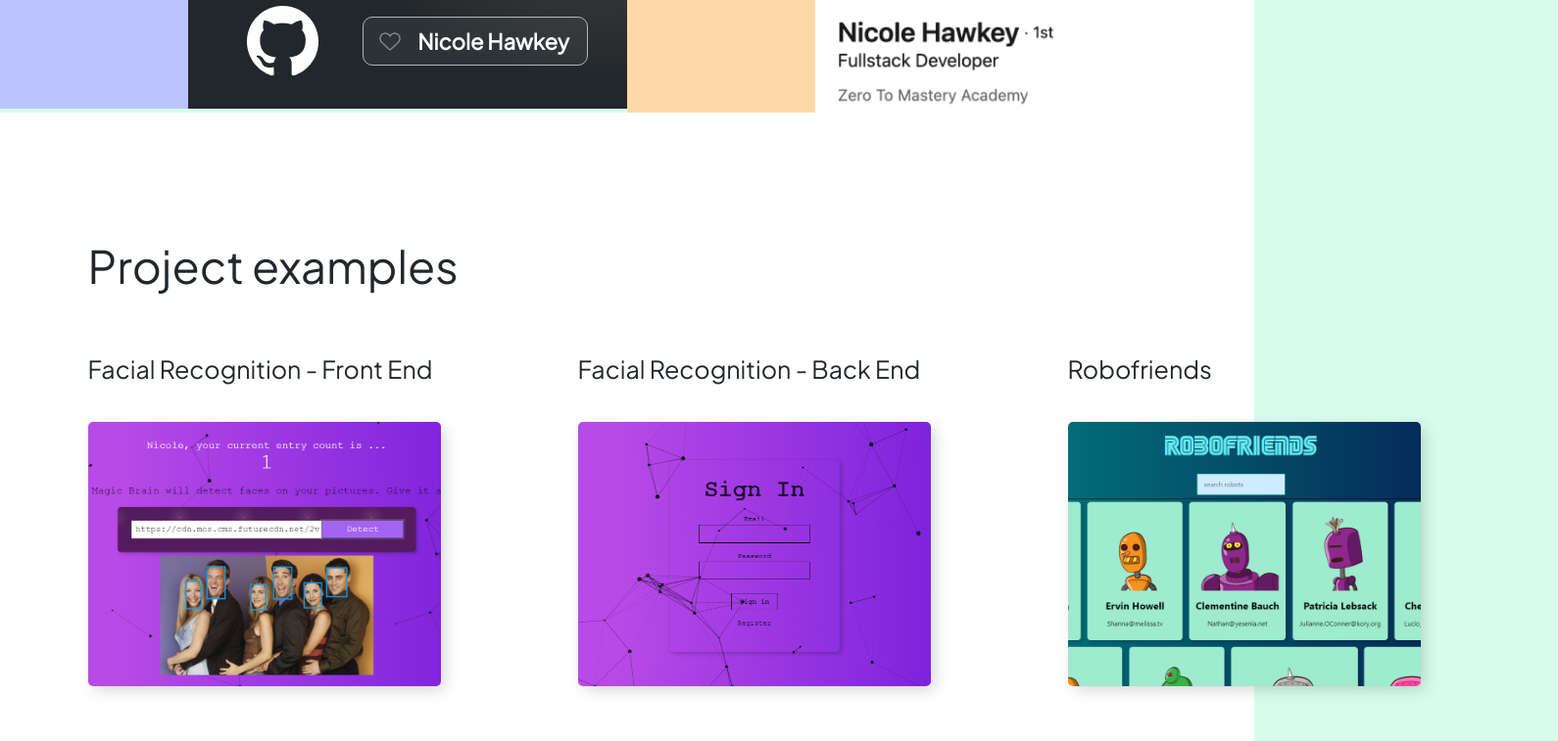
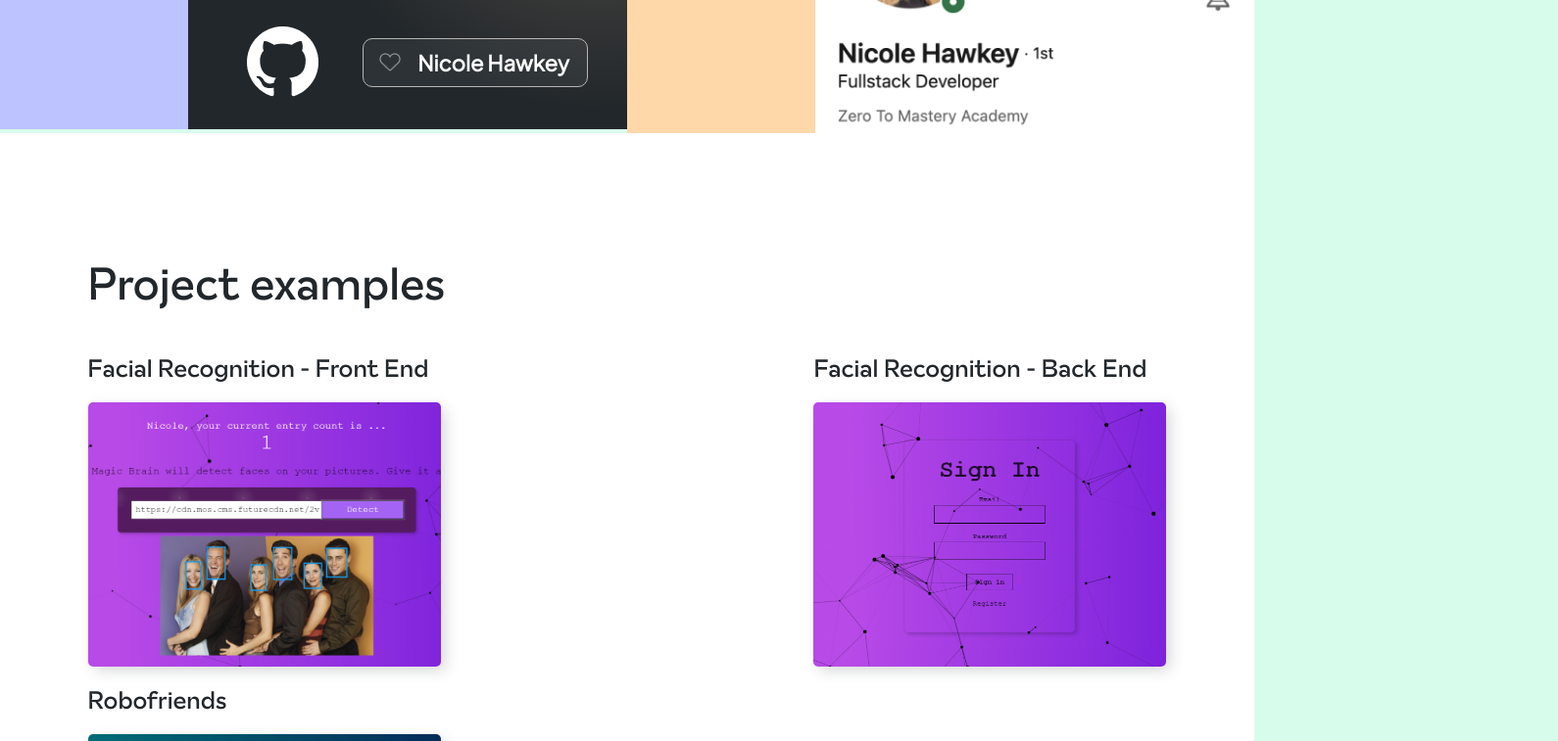
Before and after one commit to NicoleHawkey/Portfolio, a Next.js app: page / in a window 1280 px wide. Shown: the part 2020-2777 px from the top of the page at 98% size, 1590 px wide, since content can reach past the window. Built offline with nearby package versions, Linux system fonts and the light colour scheme.

Commit message:
map over projects, adding PoliteType

```diff
--- a/src/components/WorkSection/WorkSection.module.css
+++ b/src/components/WorkSection/WorkSection.module.css
@@ -1,4 +1,10 @@
 @import url('https://fonts.googleapis.com/css2?family=League+Spartan:wght@400;600&family=Lora&family=Plus+Jakarta+Sans&display=swap');
+@font-face {
+    font-family: PoliteType;
+    src: url('/fonts/PoliteType-Regular.woff') format('woff');
+    font-weight: normal;
+    font-style: normal;
+}
 
 .githubcontainer {
     display: flex;
@@ -46,11 +52,11 @@
 .h1 {
     width: 569px;
     color: var(--taffy, #041514);
-    font-family: PoliteType, Plus Jakarta Sans;
+    font-family: PoliteType;
     font-size: 46px;
     font-style: normal;
     font-weight: 400;
-    line-height: 100%; /* 46px */
+    line-height: 100%;
 }
 
 .blue {
@@ -63,10 +69,16 @@
 
 .blue .btn1 {
     background: linear-gradient(0deg, rgba(188, 195, 255, 0.45) 0%, rgba(188, 195, 255, 0.45) 100%), #FFF;
+    cursor: pointer;
+    text-decoration: none;
+    border: none;
 }
 
 .orange .btn1{
     background: linear-gradient(0deg, rgba(255, 216, 170, 0.45) 0%, rgba(255, 216, 170, 0.45) 100%), #FFF;
+    cursor: pointer;
+    text-decoration: none;
+    border: none;
 }
 
 .a {
--- a/src/components/projects.tsx
+++ b/src/components/projects.tsx
@@ -1,28 +1,38 @@
 import styles from "../styles/projects.module.css";
+
+const projectItems = [
+    {
+        title: "Facial Recognition - Front End",
+        link: "https://github.com/NicoleHawkey/face-recognition-brain-front-end",
+        imgSrc: "Frontend.png",
+        altText: "Facial Recognition"
+    },
+    {
+        title: "Facial Recognition - Back End",
+        link: "https://github.com/NicoleHawkey/smart-brain-api-back-end",
+        imgSrc: "backend.png",
+        altText: "Facial Recognition"
+    },
+    {
+        title: "Robofriends",
+        link: "https://github.com/NicoleHawkey/Robofriends",
+        imgSrc: "Robofriends.png",
+        altText: "Robofriends"
+    },
+];
 
 const Projects = () => (
     <div className={styles.layout}>
         <h1 className={styles.h1}>Project examples</h1>
         <div className={styles.projects}>
-
-            <div className={styles.project}>
-                <h2 className={styles.h2}>Facial Recognition - Front End</h2>
-                <a href="https://github.com/NicoleHawkey/face-recognition-brain-front-end">
-                    <img src="Frontend.png" alt="Facial Recognition" className={styles.img}/>
-                </a>
-            </div>
-            <div className={styles.project}>
-                <h2 className={styles.h2}>Facial Recognition - Back End</h2>
-                <a href="https://github.com/NicoleHawkey/smart-brain-api-back-end">
-                    <img src="backend.png" alt="Facial Recognition" className={styles.img}/>
-                </a>
-            </div>
-            <div className={styles.project}>
-                <h2 className={styles.h2}>Robofriends</h2>
-                <a href="https://github.com/NicoleHawkey/Robofriends">
-                    <img src="Robofriends.png" alt="Facial Recognition" className={styles.img}/>
-                </a>
-            </div>
+            {projectItems.map((project, index) => (
+                <div key={index} className={styles.projectcard}>
+                    <h2 className={styles.h2}>{project.title}</h2>
+                    <a href={project.link}>
+                    <img src={project.imgSrc} alt={project.altText} className={styles.img}/>
+                    </a>
+                </div>
+            ))}
         </div>
     </div>
 );
--- a/src/pages/about.tsx
+++ b/src/pages/about.tsx
@@ -11,7 +11,7 @@ const AboutMeSection = () => (
       </div>
       <div className={styles.p}>
         <p>
-          As a Junior Fullstack Developer with a nursing background, I bring
+          As a junior full-stack developer with a nursing background, I bring
           precision and empathy to my role. My experience in healthcare has
           honed my detail-oriented approach to coding and fostered strong
           communication skills.
--- a/src/styles/contact.module.css
+++ b/src/styles/contact.module.css
@@ -1,4 +1,10 @@
 @import url('https://fonts.googleapis.com/css2?family=League+Spartan:wght@400;600&family=Lora&family=Plus+Jakarta+Sans&display=swap');
+@font-face {
+    font-family: PoliteType;
+    src: url('/fonts/PoliteType-Regular.woff') format('woff');
+    font-weight: normal;
+    font-style: normal;
+}
 
 .layout {
     display: flex;
@@ -38,7 +44,7 @@
 
 .h1 {
     color: #000;
-    font-family: PoliteType, Plus Jakarta Sans;
+    font-family: PoliteType;
     font-size: 40.8px;
     font-style: normal;
     font-weight: 400;
--- a/src/styles/footer.module.css
+++ b/src/styles/footer.module.css
@@ -1,4 +1,10 @@
 @import url('https://fonts.googleapis.com/css2?family=League+Spartan:wght@400;600&family=Lora&family=Plus+Jakarta+Sans&display=swap');
+@font-face {
+    font-family: PoliteType;
+    src: url('/fonts/PoliteType-Regular.woff') format('woff');
+    font-weight: normal;
+    font-style: normal;
+}
 
 .layout {
     display: flex;
@@ -13,7 +19,7 @@
 .h1 {
     width: 100%;
     color: #FFF;
-    font-family: PoliteType, Plus Jakarta Sans;
+    font-family: PoliteType;
     font-size: 100px;
     font-style: normal;
     font-weight: 400;
@@ -32,16 +38,18 @@
 
 .frame {
     display: flex;
+    flex-wrap: wrap;
     width: 100%;
     padding: none;
     justify-content: space-between;
-    align-items: flex-start;
-    align-content: normal
+    align-items: center;
+    align-content: center;
+
 }
 
 .h2 {
     color: #FFF;
-    font-family: PoliteType, Plus Jakarta Sans;
+    font-family: PoliteType;
     font-size: 32px;
     font-style: normal;
     font-weight: 400;
--- a/src/styles/navigation.module.css
+++ b/src/styles/navigation.module.css
@@ -1,4 +1,10 @@
 @import url('https://fonts.googleapis.com/css2?family=League+Spartan:wght@400;600&family=Lora&family=Plus+Jakarta+Sans&display=swap');
+@font-face {
+  font-family: PoliteType;
+  src: url('/fonts/PoliteType-Regular.woff') format('woff');
+  font-weight: normal;
+  font-style: normal;
+}
 
 .layout {
     display: flex;
@@ -14,7 +20,7 @@
 
 .name {
     color: #22272B;
-    font-family: PoliteType, Plus Jakarta Sans;
+    font-family: PoliteType;
     font-size: 26px;
     font-style: normal;
     font-weight: 400;
@@ -59,10 +65,3 @@
     width: 8px;
     height: 4.348px;
 }
-
-@media (min-width: 768px) {
-    .layout {
-      padding: 1% 2%; /* Decrease padding for larger devices */
-      margin: 0 auto; /* Center the layout horizontally */
-    }
-  }
--- a/src/styles/projects.module.css
+++ b/src/styles/projects.module.css
@@ -1,7 +1,12 @@
 @import url('https://fonts.googleapis.com/css2?family=League+Spartan:wght@400;600&family=Lora&family=Plus+Jakarta+Sans&display=swap');
+@font-face {
+    font-family: PoliteType;
+    src: url('/fonts/PoliteType-Regular.woff') format('woff');
+    font-weight: normal;
+    font-style: normal;
+}
 
 .layout {
-    display: flex;
     padding: 8% 7%;
     padding-bottom: 14%;
     flex-direction: column;
@@ -13,29 +18,38 @@
 
 .projects {
     display: flex;
-    flex-wrap: nowrap;
+    flex-wrap: wrap;
     flex-direction: row;
+    justify-content: space-between;
+    gap: 2%;
 }
 
 .h1 {
-    width: 569px;
     color: #22272B;
-    font-family: PoliteType, Plus Jakarta Sans;
+    font-family: PoliteType;
     font-size: 46px;
     font-style: normal;
     font-weight: 400;
-    line-height: 100%; /* 46px */
+    line-height: 100%;
+}
+
+.projectcard {
+    display: flex;
+    flex-direction: column;
+    justify-content: flex-start;
+    align-items: flex-start;
+    gap: 1%;
 }
 
 .h2 {
-    width: 500px;
     color: #22272B;
-    font-family: PoliteType, Plus Jakarta Sans;
+    font-family: PoliteType;
     font-size: 25px;
     font-style: normal;
     font-weight: 400;
     line-height: 100%; /* 46px */
     padding: 20px 0px;
+    margin: 0;
 }
 
 .img {
@@ -47,5 +61,5 @@
 }
 
 .img:hover {
-    transform: scale(1.5);
+    transform: scale(1.1);
 }
--- a/src/styles/quote.module.css
+++ b/src/styles/quote.module.css
@@ -1,4 +1,10 @@
 @import url('https://fonts.googleapis.com/css2?family=League+Spartan:wght@400;600&family=Lora&family=Plus+Jakarta+Sans&display=swap');
+@font-face {
+    font-family: PoliteType;
+    src: url('/fonts/PoliteType-Regular.woff') format('woff');
+    font-weight: normal;
+    font-style: normal;
+}
 
 .layout {
     display: flex;
@@ -17,7 +23,7 @@
     font-size: 42px;
     font-style: normal;
     font-weight: 400;
-    line-height: 120%; /* 50.4px */
+    line-height: 120%;
 }
 
 @media screen and (max-width: 768px) {
--- a/src/styles/work.module.css
+++ b/src/styles/work.module.css
@@ -1,4 +1,10 @@
 @import url('https://fonts.googleapis.com/css2?family=League+Spartan:wght@400;600&family=Lora&family=Plus+Jakarta+Sans&display=swap');
+@font-face {
+    font-family: PoliteType;
+    src: url('/fonts/PoliteType-Regular.woff') format('woff');
+    font-weight: normal;
+    font-style: normal;
+}
 
 .layout {
     display: flex;
@@ -15,7 +21,7 @@
 
 .h2 {
     color: #FFF;
-    font-family: PoliteType, Plus Jakarta Sans;
+    font-family: PoliteType;
     font-size: 45px;
     font-style: normal;
     font-weight: 400;
```
Also changed, not shown: public/fonts/PoliteType-Regular.woff (added), src/styles/global.css (line endings or trailing spaces).
